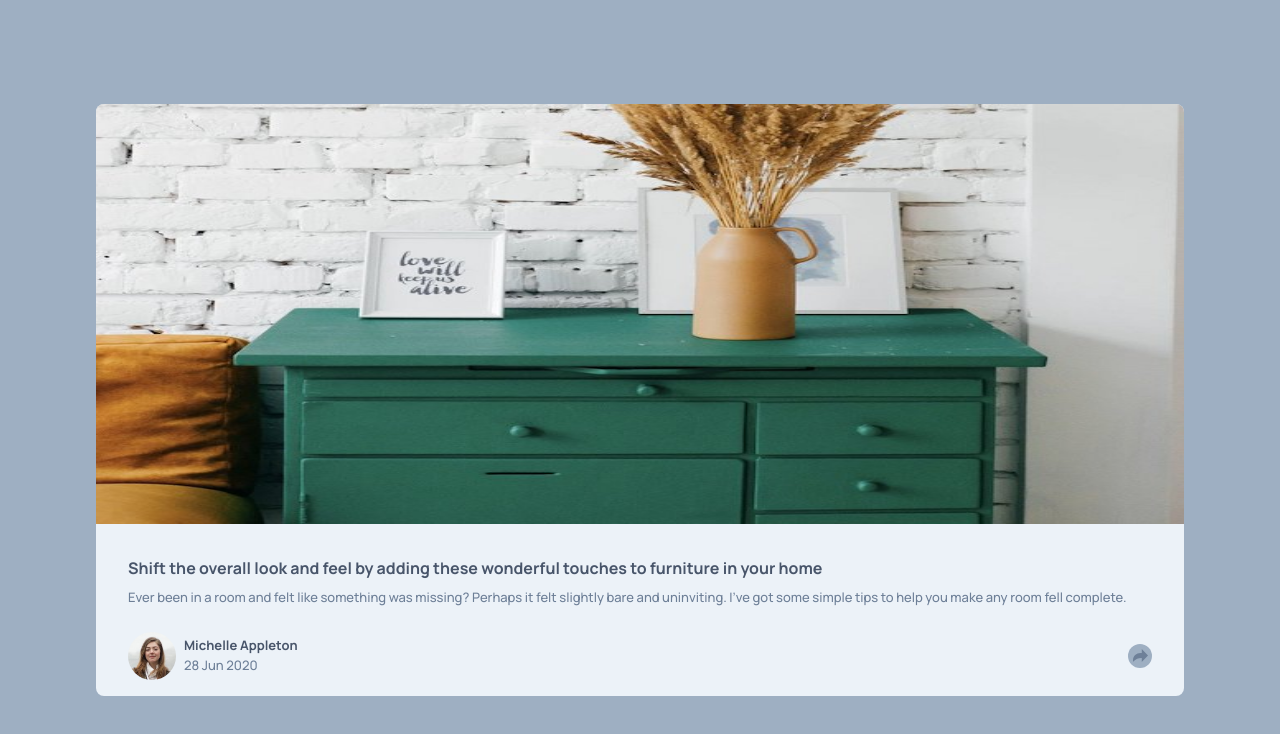
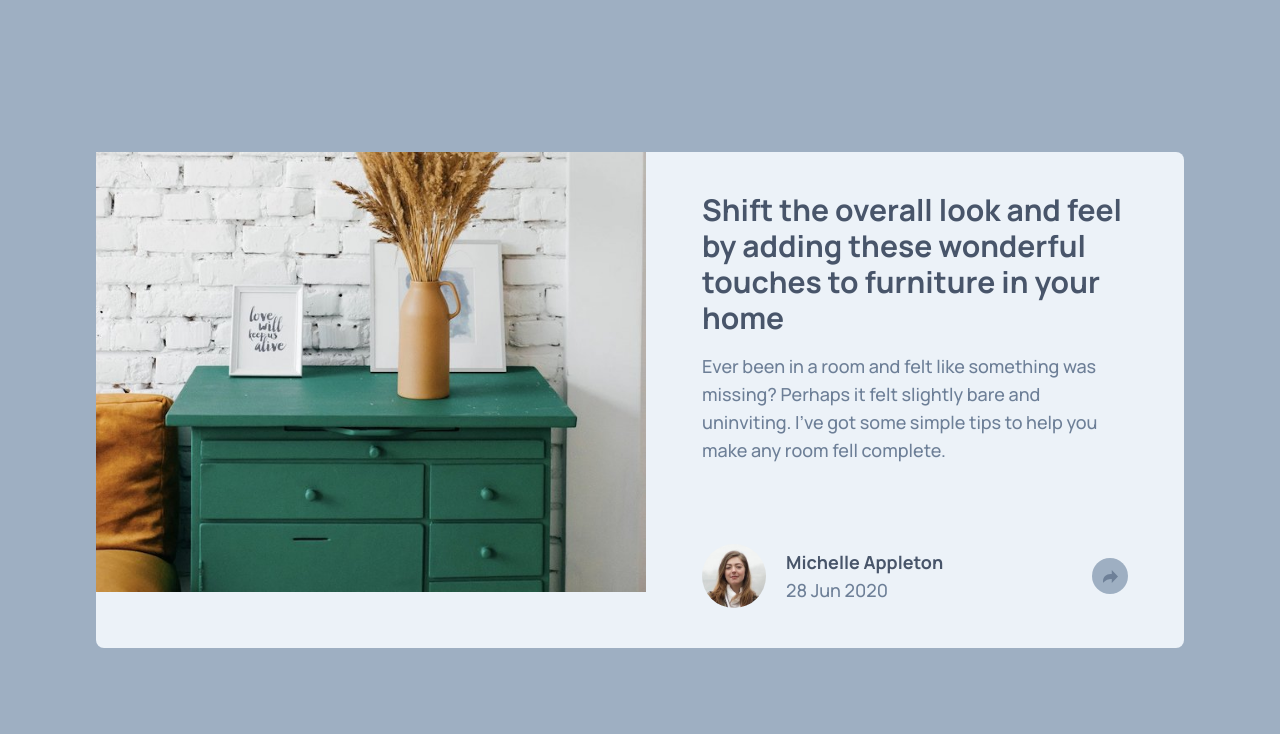
Before and after one commit to DenilDenilson/Article_preview-JS, a website: page index.html in a window 1280 px wide. Drawn offline with nearby package versions, Linux system fonts and the light colour scheme.

Commit message:
Terminadeichon

```diff
--- a/index.html
+++ b/index.html
@@ -20,23 +20,27 @@
     <title>Document</title>
 </head>
 <body class="grid place-content-center h-screen w-screen bg-Grayish-Blue">
-    <div class="w-[85vw] relative h-auto bg-Light-Grayish-Blue  rounded-lg overflow-hidden">
-        <img class="w-full min-h-[255px] max-h-[420px]" src="./images/drawers.jpg" alt="escena promocional">
-        <main class="pt-8 px-8">
-            <h1 class="text-Very-Dark-Grayish-Blue font-bold pb-2">Shift the overall look and feel by adding these wonderful touches to furniture in your home</h1>
-            <p class="text-Desaturated-Dark-Blue font-medium text-[13px]">Ever been in a room and felt like something was missing? Perhaps it felt slightly bare and uninviting. I've got some simple tips to help you make any room fell complete.</p>
+    <div class="w-[85vw] relative h-auto bg-Light-Grayish-Blue  rounded-lg overflow-hidden  xl:overflow-visible  xl:flex">
+        <img class="w-full min-h-[255px] max-h-[440px]" src="./images/drawers.jpg" alt="escena promocional">
+        <div class="  xl:flex xl:flex-col xl:justify-evenly">
+            <main class="pt-8 px-8  xl:px-14 xl:py-10">
+                <h1 class="text-Very-Dark-Grayish-Blue font-bold pb-2  xl:text-3xl xl:pb-4">Shift the overall look and feel by adding these wonderful touches to furniture in your home</h1>
+                <p class="text-Desaturated-Dark-Blue font-medium text-[13px]  xl:text-lg">Ever been in a room and felt like something was missing? Perhaps it felt slightly bare and uninviting. I've got some simple tips to help you make any room fell complete.</p>
             </main>
-        <footer class="flex items-center pt-6 pb-4 px-8">
-            <img class="w-12 rounded-full" src="./images/avatar-michelle.jpg" alt="Avatar's Michelle">
-            <section class="pl-2">
-                <h3 class="text-[13px] font-bold text-Very-Dark-Grayish-Blue">Michelle Appleton</h3>
-                <p class="text-[13px] font-medium text-Desaturated-Dark-Blue">28 Jun 2020</p>
+            <footer class="flex items-center pt-6 pb-4 px-8  xl:px-14 xl:py-10">
+                <img class="w-12 rounded-full  xl:w-16" src="./images/avatar-michelle.jpg" alt="Avatar's Michelle">
+                <section class="pl-2  xl:pl-5">
+                    <h3 class="text-[13px] font-bold text-Very-Dark-Grayish-Blue  xl:text-lg">Michelle Appleton</h3>
+                    <p class="text-[13px] font-medium text-Desaturated-Dark-Blue  xl:text-lg">28 Jun 2020</p>
                 </section>
-            <div class="w-6 h-6 grid place-content-center rounded-full bg-Grayish-Blue ml-auto">
+                <div class="w-6 h-6 grid place-content-center rounded-full bg-Grayish-Blue ml-auto  xl:w-9 xl:h-9">
                     <svg xmlns="http://www.w3.org/2000/svg" width="15" height="13" id="icon_share-before"><path fill="#6E8098" d="M15 6.495L8.766.014V3.88H7.441C3.33 3.88 0 7.039 0 10.936v2.049l.589-.612C2.59 10.294 5.422 9.11 8.39 9.11h.375v3.867L15 6.495z"/></svg>
                 </div>
 
-            <div class="absolute bg-Very-Dark-Grayish-Blue flex pt-6 pb-4 px-8 items-center w-[85vw] left-[-85vw] mx-auto bottom-0 rounded-bl-lg rounded-br-lg transition-{left} transition-{right} ease-in-out duration-500" id="footer_movil">
+                <div class="invisible absolute bg-Very-Dark-Grayish-Blue flex pt-6 pb-4 px-8 items-center w-[85vw] left-[-85vw] mx-auto bottom-0 rounded-bl-lg rounded-br-lg transition-{left} transition-{right} ease-in-out duration-500  xl:w-72 xl:right-[-4.5rem] xl:left-auto xl:rounded-t-lg xl:bottom-28 xl:pt-4 xl:justify-between" id="footer_movil">
+                    <div class="hidden xl:block xl:absolute xl:w-0 xl:h-0 xl:border-l-[16px] xl:border-l-transparent xl:border-r-[16px] xl:border-r-transparent xl:border-t-[16px] xl:border-t-Very-Dark-Grayish-Blue xl:left-[126px] xl:bottom-[-15px]">
+
+                    </div>
                     <p class="text-Light-Grayish-Blue font-medium text-[13px]tracking-widest pr-4">S H A R E</p>
                     <!-- <i class="fa-brands fa-facebook-square"></i> -->
                     <!-- <i class="fa-brands fa-twitter"></i> -->
@@ -44,12 +48,13 @@
                     <ion-icon class="text-white text-2xl px-2" name="logo-facebook"></ion-icon>
                     <ion-icon class="text-white text-2xl px-2" name="logo-twitter"></ion-icon>
                     <ion-icon class="text-white text-2xl px-2" name="logo-pinterest"></ion-icon>
-                <div class="w-6 h-6 grid place-content-center rounded-full bg-Grayish-Blue ml-auto mb-[12px]">
+                    <div class="w-6 h-6 grid place-content-center rounded-full bg-Grayish-Blue ml-auto mb-[12px]  xl:hidden">
                         <svg class="text-white" id="icon_share-after" xmlns="http://www.w3.org/2000/svg" width="15" height="13"><path fill="#ECF2F8" d="M15 6.495L8.766.014V3.88H7.441C3.33 3.88 0 7.039 0 10.936v2.049l.589-.612C2.59 10.294 5.422 9.11 8.39 9.11h.375v3.867L15 6.495z"/></svg>
                     </div>
                 </div>
             </footer>
         </div>
+    </div>
     <script src="./src/main.js"></script>
 </body>
 </html>
--- a/src/main.js
+++ b/src/main.js
@@ -8,6 +8,7 @@ const iconShareAfter = document.querySelector('#icon_share-after');
 iconShareBefore.addEventListener('click', () => {
     footerMovil.classList.toggle('left-[-85vw]');
     footerMovil.classList.toggle('left-0');
+    footerMovil.classList.toggle('xl:visible');
 });
 
 iconShareAfter.addEventListener('click', () => {
```
Also changed, not shown: docs/output.css. Lines whose indentation alone changed are shown as unchanged.
